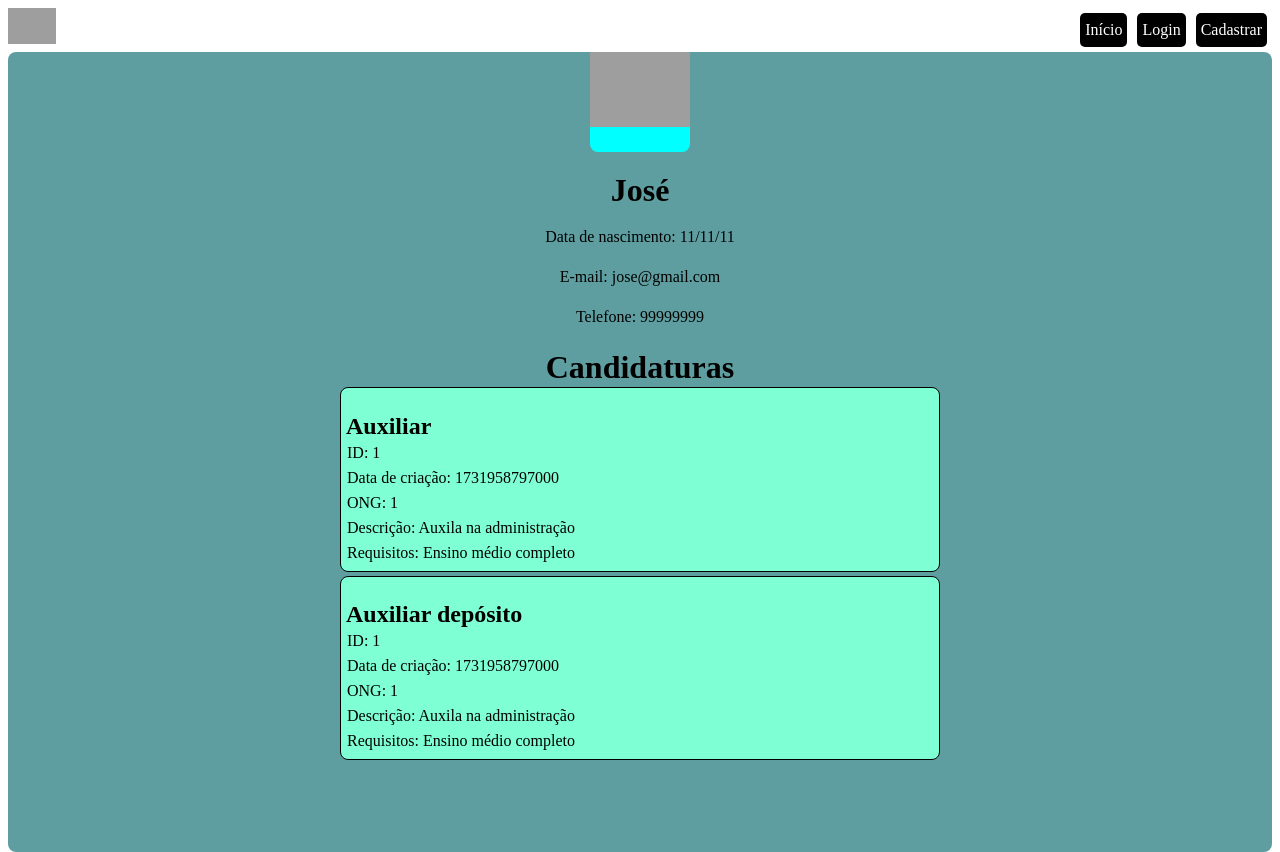
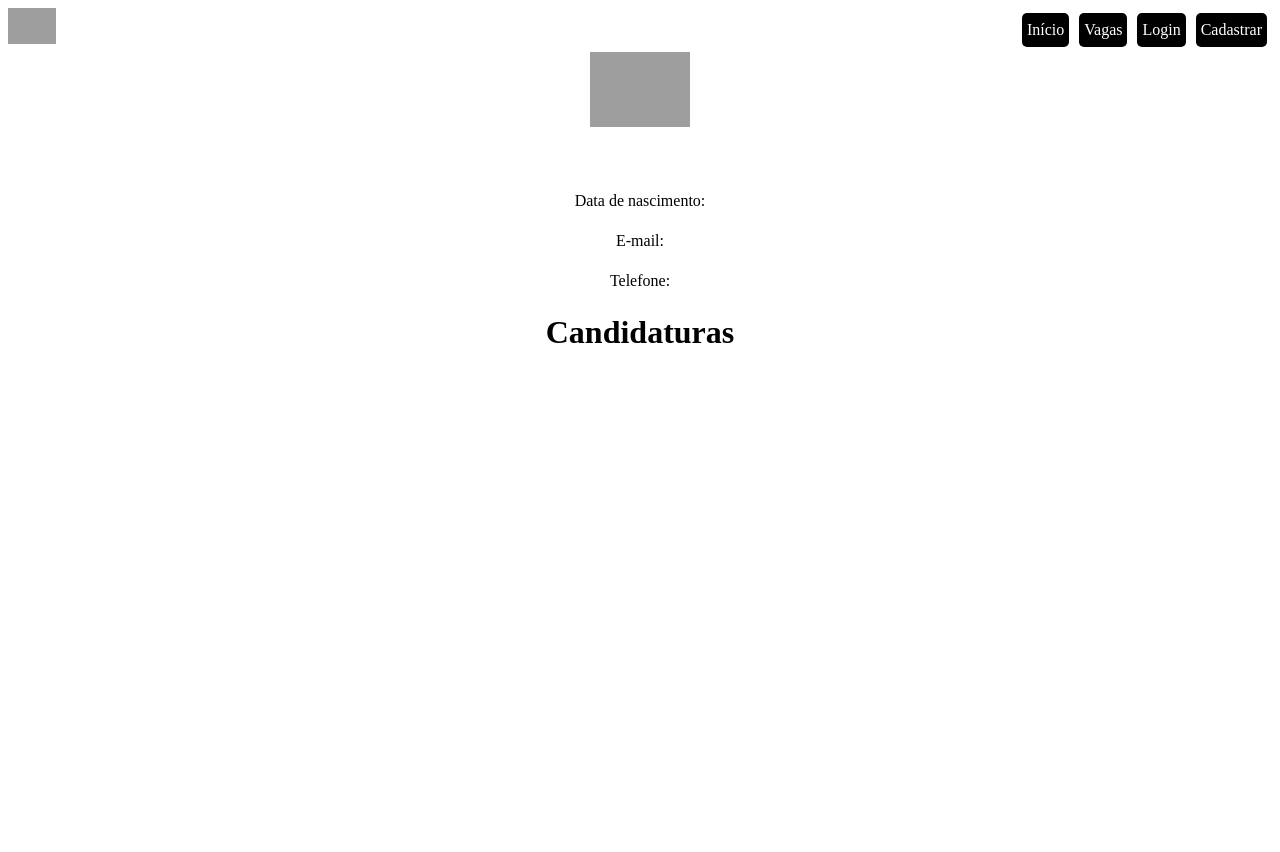
Before and after one commit to michelsodre/conecta-voluntario-client, a React (Vite) app: page /user in a window 1280 px wide. Built offline with nearby package versions, Linux system fonts and the light colour scheme; grey boxes are pictures that could not be loaded.

Commit message:
página usuário

```diff
--- a/src/components/navbar/index.jsx
+++ b/src/components/navbar/index.jsx
@@ -41,6 +41,7 @@ const Navbar = () => {
                   <li>
                     <Link to={'/login'}>Login</Link>
                   </li></>}
+            <li><Link to={'/work'}>Vagas</Link></li>
             <li><Link to={'/'}>Início</Link></li>
           </ul>
         </div>
--- a/src/context/index.jsx
+++ b/src/context/index.jsx
@@ -3,7 +3,7 @@ import { createContext, useState } from "react";
 export const GlobalContext = createContext(null)
 //Create Global State
 export default function GlobalState({ children }) {
-    const [loggedUser, setLoggedUser] = useState({ name: "", _id: "" })
+    const [loggedUser, setLoggedUser] = useState({ birth_date: "", email: "", name: "", phone: "", _id: "" })
     const [isOng, setIsOng] = useState(false)
     const [isLogged, setIsLogged] = useState(false)
     //
--- a/src/pages/login/index.jsx
+++ b/src/pages/login/index.jsx
@@ -17,8 +17,10 @@ export default function Login() {
             const response = await axios.get(request)
             const data = await response
             const voluntary = data.data.oneVoluntary
+            console.log(voluntary);
+
             if (voluntary.password == form.password) {
-                setLoggedUser({ name: voluntary.name, _id: voluntary._id })
+                setLoggedUser({ birth_date: voluntary.birth_date, email: voluntary.email, name: voluntary.name, phone: voluntary.phone, _id: voluntary._id })
                 setIsLogged(true)
                 navigate('/')
             } else {
--- a/src/pages/user/index.jsx
+++ b/src/pages/user/index.jsx
@@ -1,35 +1,21 @@
-import React from 'react'
+import React, { useContext } from 'react'
 import './styles.css'
+import { GlobalContext } from '../../context'
 
-const vagas = [{ ID_Vaga: 1, ID_ONG: 1, Título: 'Auxiliar', Descrição: 'Auxila na administração', Requisitos: 'Ensino médio completo', Data_Criação: Date.now() },
-{ ID_Vaga: 1, ID_ONG: 1, Título: 'Auxiliar depósito', Descrição: 'Auxila na administração', Requisitos: 'Ensino médio completo', Data_Criação: Date.now() }]
-
-const User = () => {
-    const userData = { ID_Voluntário: 1, Nome: 'José', DataNascimento: '11/11/11', Email: 'jose@gmail.com', Telefone: '99999999' }
+function User() {
+    const context = useContext(GlobalContext)
+    const { loggedUser } = context
     return (
         <>
             <div className='userContainer'>
                 <div className='userImg'>
                     <img src="https://cdn.iconscout.com/icon/free/png-256/free-user-icon-download-in-svg-png-gif-file-formats--profile-avatar-account-person-app-interface-pack-icons-1401302.png?f=webp&w=256" alt="" />
                 </div>
-                <h1>{userData.Nome}</h1>
-                <p>Data de nascimento: {userData.DataNascimento}</p>
-                <p>E-mail: {userData.Email}</p>
-                <p>Telefone: {userData.Telefone}</p>
+                <h1>{loggedUser.name}</h1>
+                <p>Data de nascimento: {loggedUser.birth_date}</p>
+                <p>E-mail: {loggedUser.email}</p>
+                <p>Telefone: {loggedUser.phone}</p>
                 <h1>Candidaturas</h1>
-                <div className='cardsVagas'>
-                    {vagas.map((i) => <div className='cardVaga'>
-                        <h2>{i.Título}</h2>
-                        <p>ID: {i.ID_Vaga}</p>
-                        <p>Data de criação: {i.Data_Criação}</p>
-                        <p>ONG: {i.ID_ONG}</p>
-                        <p>Descrição: {i.Descrição}</p>
-                        <p>Requisitos: {i.Requisitos}</p>
-
-                    </div>)}
-                </div>
-
-
             </div>
         </>
 
--- a/src/pages/user/styles.css
+++ b/src/pages/user/styles.css
@@ -1,5 +1,4 @@
 .userContainer {
-  background-color: cadetblue;
   border-radius: 8px;
   width: 100%;
   height: 100vh;
@@ -8,7 +7,6 @@
   align-items: center;
 }
 .userImg {
-  background-color: aqua;
   border-radius: 8px;
   width: 100px;
   height: 100px;
@@ -20,7 +18,6 @@
   flex-direction: column;
 }
 .cardVaga {
-  background-color: aquamarine;
   width: 600px;
   height: 100%;
   margin: 2px;
```
